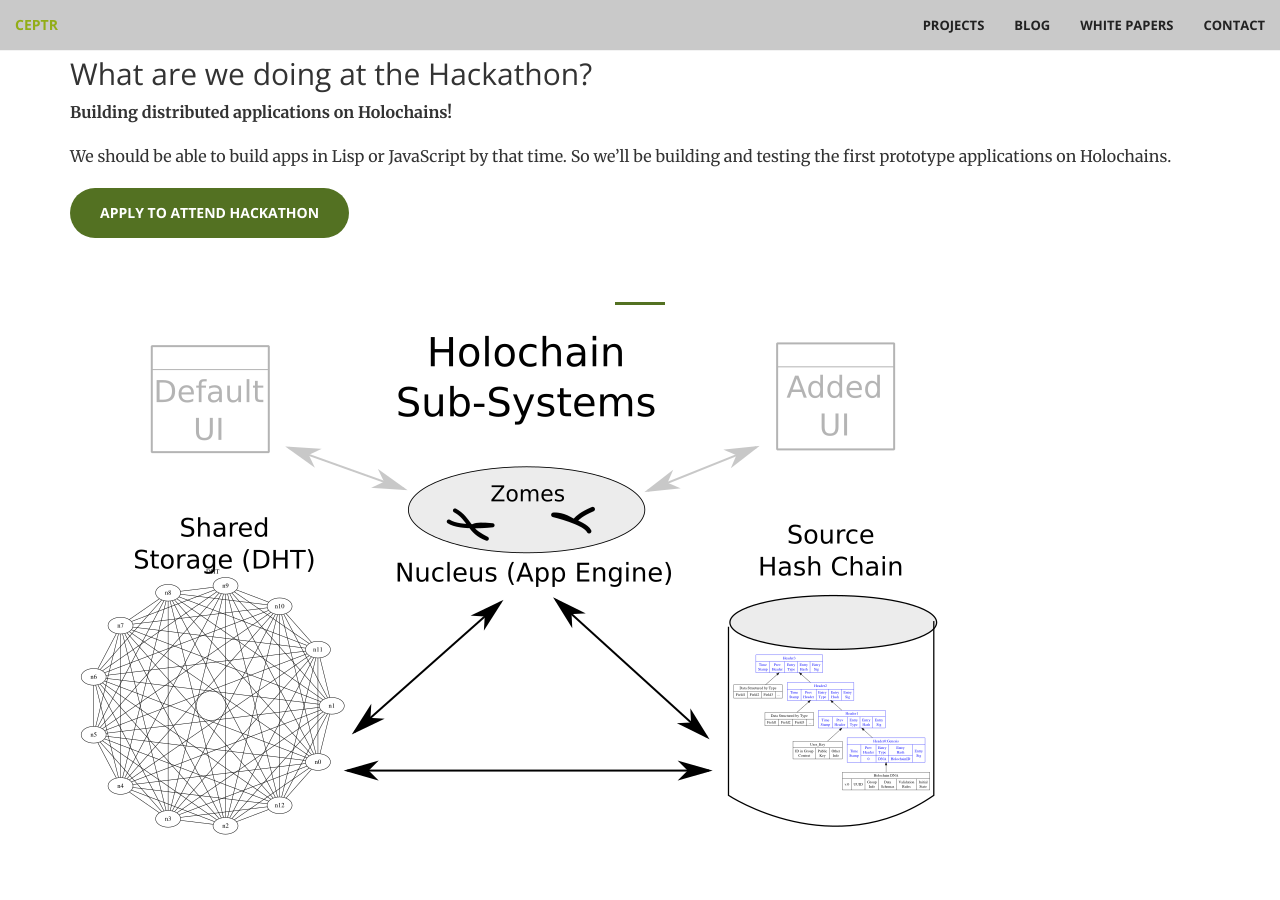
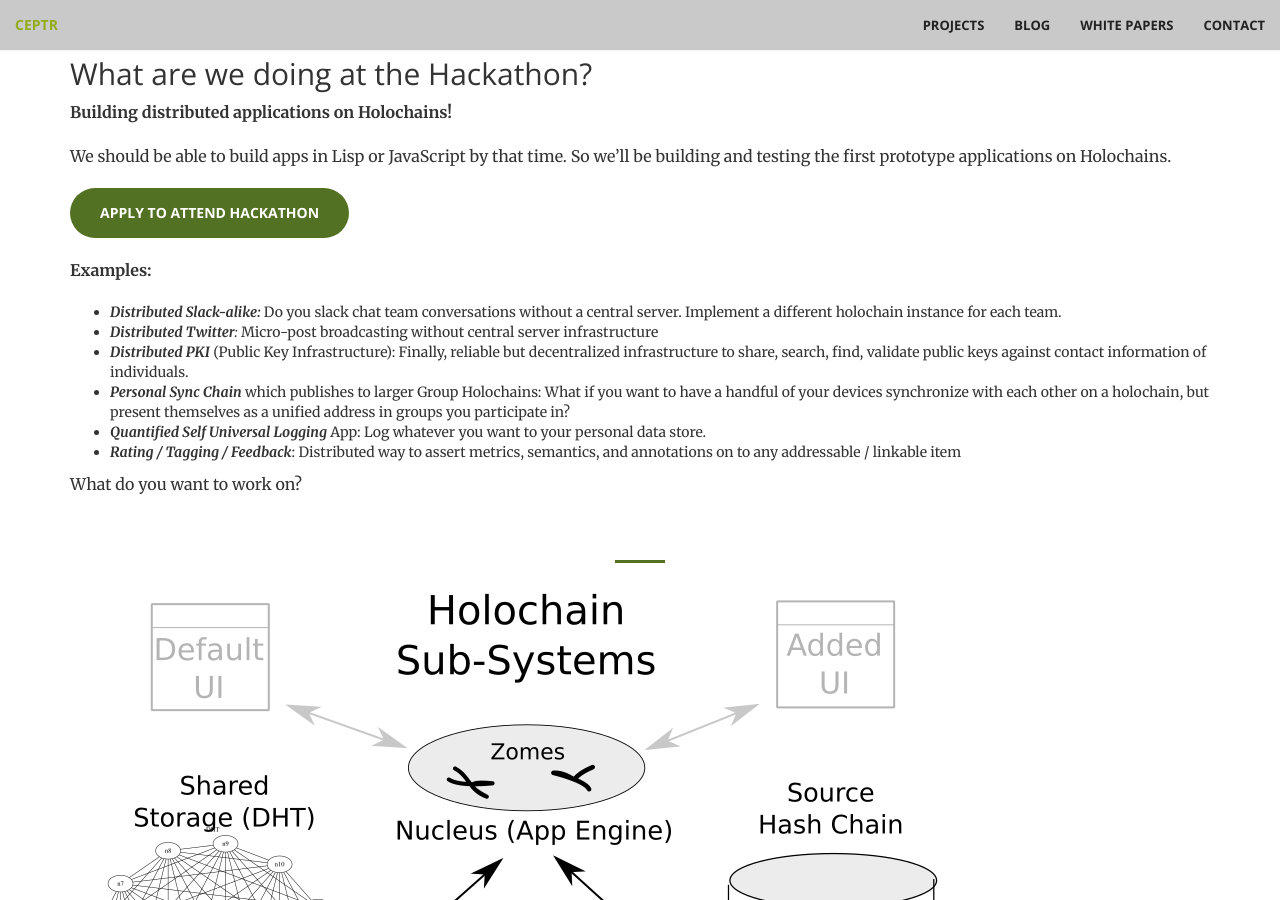
Before and after one commit to metacurrency/ceptr-org, a Jekyll site: the page built from hackathons.md, in a window 1280 px wide and 900 px high, scrolled down 574 px. Built offline with Jekyll 4.4.1, drawn with Linux system fonts in a browser that asks for light colours.

Commit message:
Added example hackathon projects

```diff
--- a/hackathons.md
+++ b/hackathons.md
@@ -33,6 +33,16 @@ We should be able to build apps in Lisp or JavaScript by that time. So we'll be
 
 <a class="btn btn-primary btn-xl" href="https://docs.google.com/forms/d/e/1FAIpQLSfpI63MxUf0yxKHRlQr5k0TYG2woJvuwwBEzg3CYgZARqm7TQ/viewform?c=0&w=1">Apply to Attend Hackathon</a>
 
+**Examples:**
+ - _**Distributed Slack-alike:**_ Do you slack chat team conversations without a central server. Implement a different holochain instance for each team.
+ - _**Distributed Twitter**:_ Micro-post broadcasting without central server infrastructure
+ - _**Distributed PKI**_ (Public Key Infrastructure): Finally, reliable  but decentralized infrastructure to share, search, find, validate public keys against contact information of individuals.
+ - _**Personal Sync Chain**_ which publishes to larger Group Holochains: What if you want to have a handful of your devices synchronize with each other on a holochain, but present themselves as a unified address in groups you participate in?
+ - _**Quantified Self Universal Logging**_ App: Log whatever you want to your personal data store.
+ - _**Rating / Tagging / Feedback**_: Distributed way to assert metrics, semantics, and annotations on to any addressable / linkable item
+
+What do you want to work on?
+
 <br />
 <hr>
 
```
